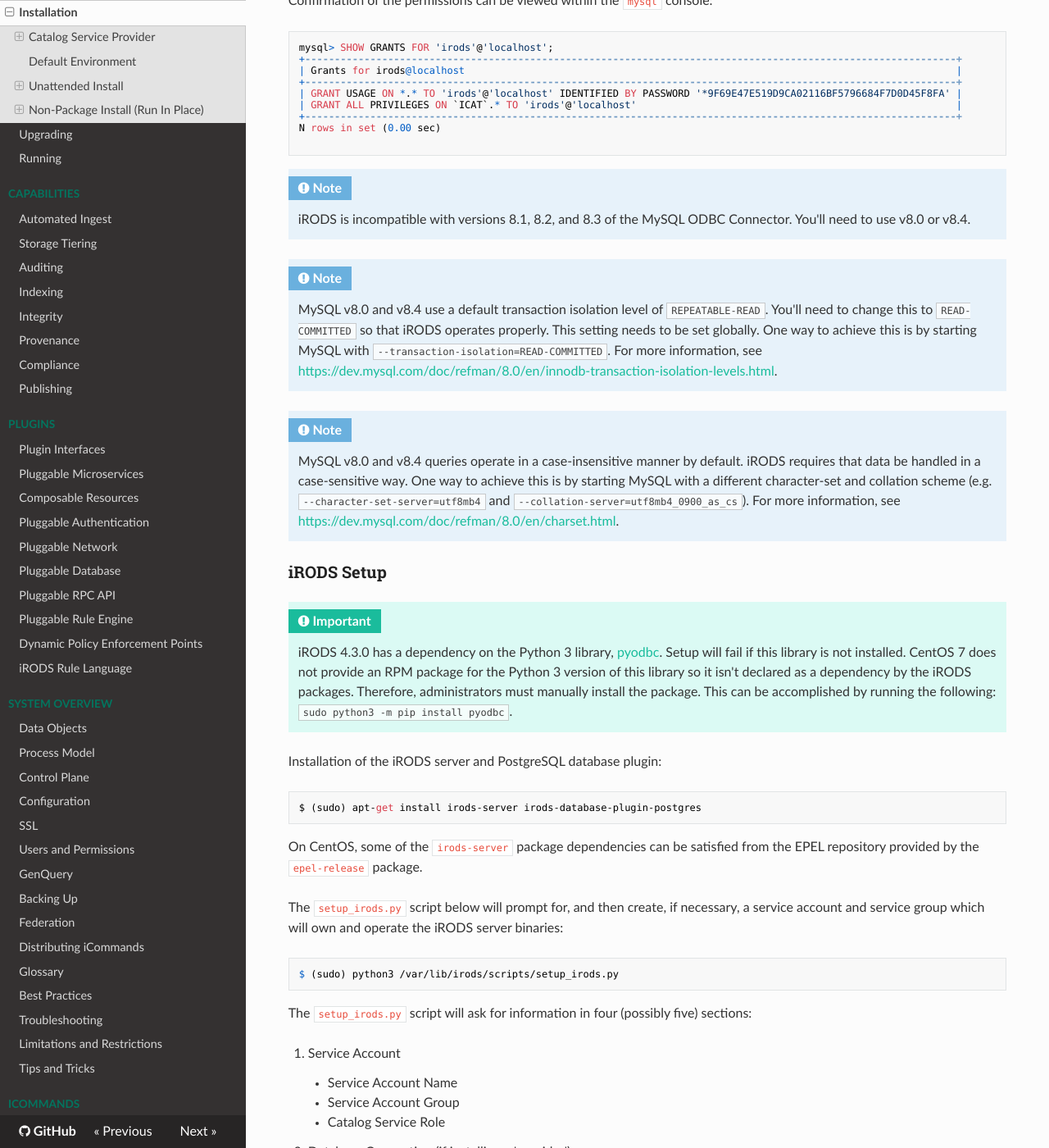
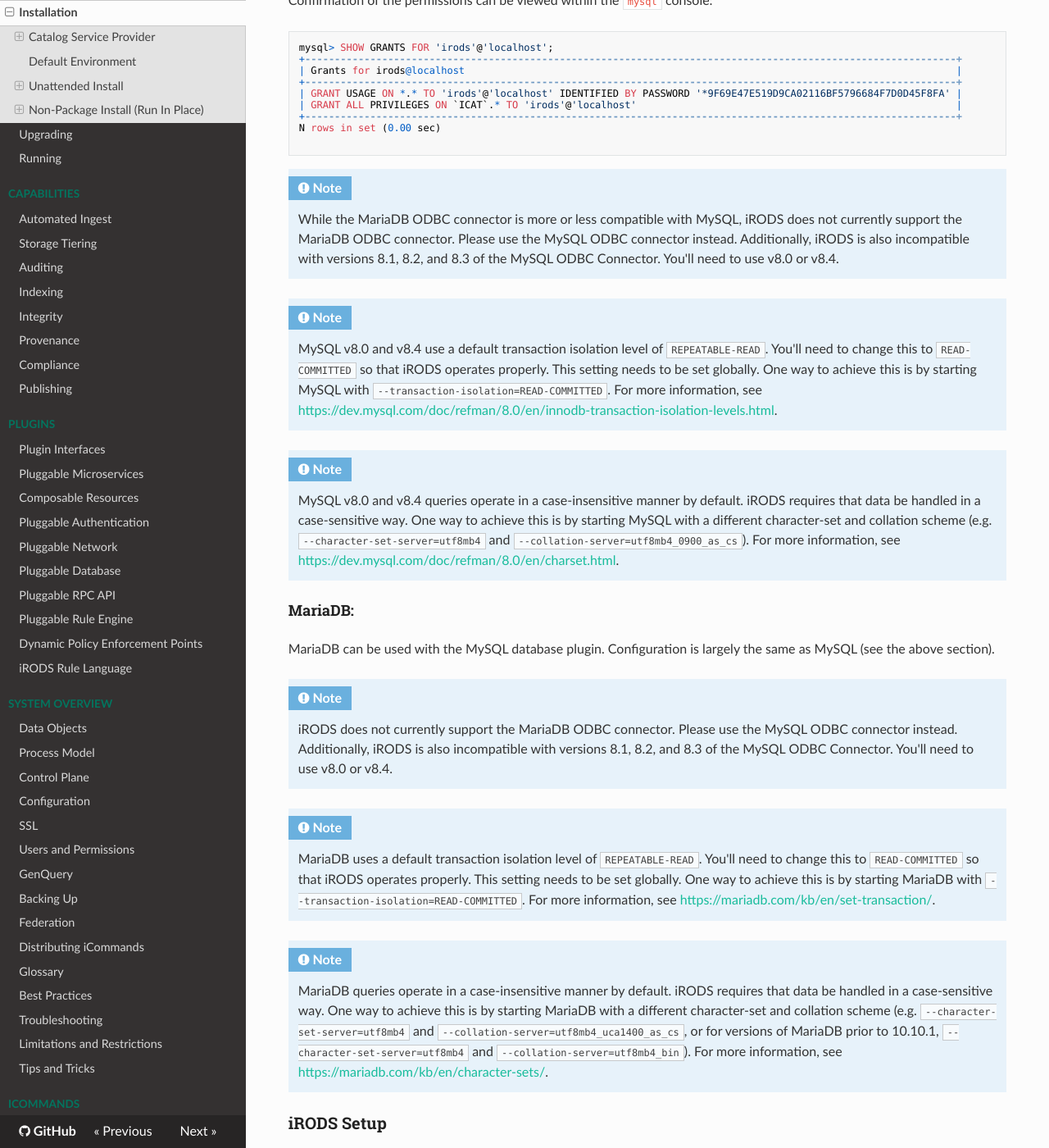
Before and after one commit to irods/irods_docs, an MkDocs documentation site: the page built from docs/getting_started/installation.md, in a window 1280 px wide and 1400 px high, scrolled down 1754 px. Shown: the whole window at 82% size. Built offline with MkDocs 1.6.1, drawn with Linux system fonts in a browser that asks for light colours; nearby versions of some CDN libraries.

Commit message:
[irods/irods#7905] Document MariaDB compatibility situation

```diff
--- a/docs/getting_started/installation.md
+++ b/docs/getting_started/installation.md
@@ -79,13 +79,26 @@
 ~~~
 
 !!! Note
-    iRODS is incompatible with versions 8.1, 8.2, and 8.3 of the MySQL ODBC Connector. You'll need to use v8.0 or v8.4.
+    While the MariaDB ODBC connector is more or less compatible with MySQL, iRODS does not currently support the MariaDB ODBC connector. Please use the MySQL ODBC connector instead. Additionally, iRODS is also incompatible with versions 8.1, 8.2, and 8.3 of the MySQL ODBC Connector. You'll need to use v8.0 or v8.4.
 
 !!! Note
     MySQL v8.0 and v8.4 use a default transaction isolation level of `REPEATABLE-READ`. You'll need to change this to `READ-COMMITTED` so that iRODS operates properly. This setting needs to be set globally. One way to achieve this is by starting MySQL with `--transaction-isolation=READ-COMMITTED`. For more information, see [https://dev.mysql.com/doc/refman/8.0/en/innodb-transaction-isolation-levels.html](https://dev.mysql.com/doc/refman/8.0/en/innodb-transaction-isolation-levels.html).
 
 !!! Note
     MySQL v8.0 and v8.4 queries operate in a case-insensitive manner by default. iRODS requires that data be handled in a case-sensitive way. One way to achieve this is by starting MySQL with a different character-set and collation scheme (e.g. `--character-set-server=utf8mb4` and `--collation-server=utf8mb4_0900_as_cs`). For more information, see [https://dev.mysql.com/doc/refman/8.0/en/charset.html](https://dev.mysql.com/doc/refman/8.0/en/charset.html).
+
+#### MariaDB:
+
+MariaDB can be used with the MySQL database plugin. Configuration is largely the same as MySQL (see the above section).
+
+!!! Note
+    iRODS does not currently support the MariaDB ODBC connector. Please use the MySQL ODBC connector instead. Additionally, iRODS is also incompatible with versions 8.1, 8.2, and 8.3 of the MySQL ODBC Connector. You'll need to use v8.0 or v8.4.
+
+!!! Note
+    MariaDB uses a default transaction isolation level of `REPEATABLE-READ`. You'll need to change this to `READ-COMMITTED` so that iRODS operates properly. This setting needs to be set globally. One way to achieve this is by starting MariaDB with `--transaction-isolation=READ-COMMITTED`. For more information, see [https://mariadb.com/kb/en/set-transaction/](https://mariadb.com/kb/en/set-transaction/).
+
+!!! Note
+    MariaDB queries operate in a case-insensitive manner by default. iRODS requires that data be handled in a case-sensitive way. One way to achieve this is by starting MariaDB with a different character-set and collation scheme (e.g. `--character-set-server=utf8mb4` and `--collation-server=utf8mb4_uca1400_as_cs`, or for versions of MariaDB prior to 10.10.1, `--character-set-server=utf8mb4` and `--collation-server=utf8mb4_bin`). For more information, see [https://mariadb.com/kb/en/character-sets/](https://mariadb.com/kb/en/character-sets/).
 
 ### iRODS Setup
 
```
